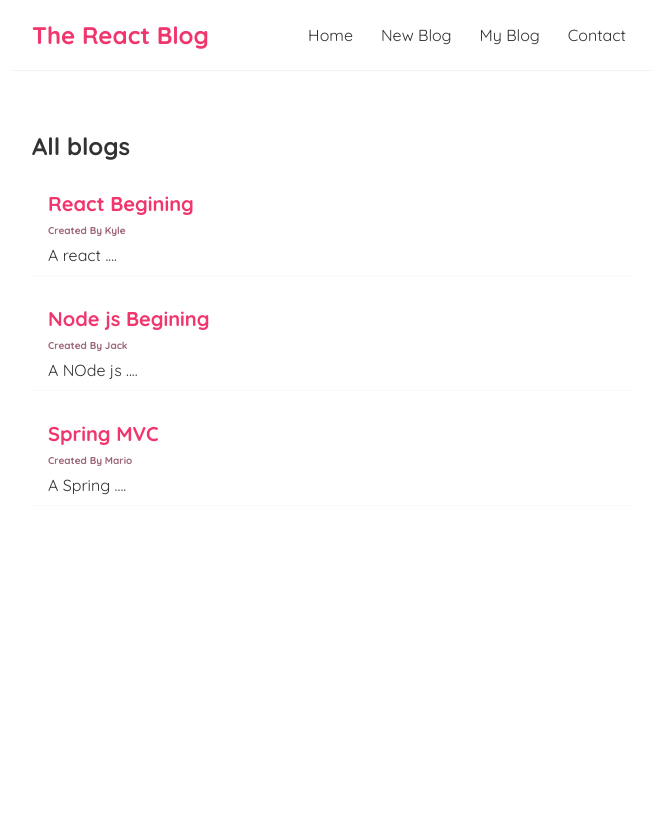
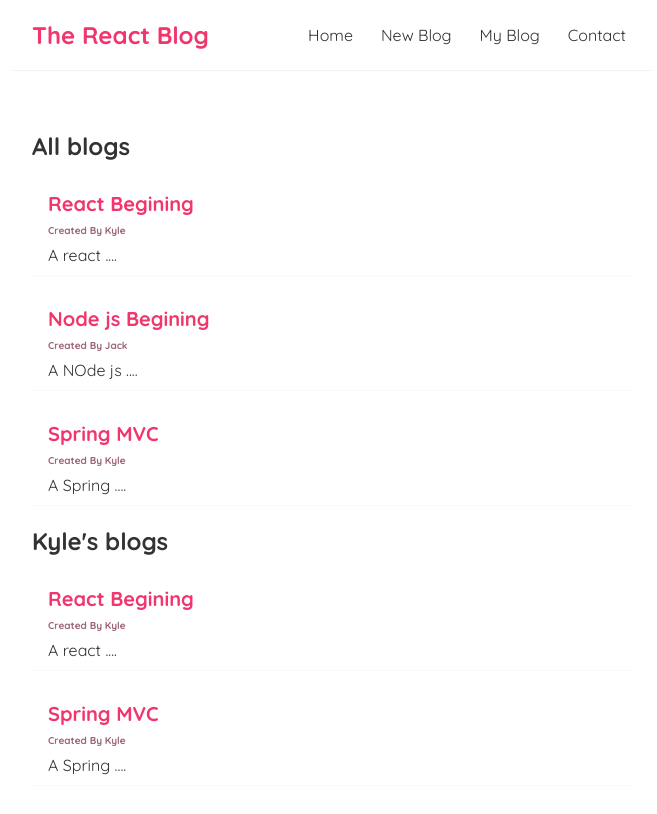
Before and after one commit to arindom38/React-Basic, a React (Create React App) app in the folder my-blog/: page / in a window 1280 px wide. Shown: the top 814 px of the page, without its empty margins (308-965 px from the left). Built offline with nearby package versions, Linux system fonts and the light colour scheme.

Commit message:
Resue component with different functionality

```diff
--- a/my-blog/src/Home.js
+++ b/my-blog/src/Home.js
@@ -6,11 +6,13 @@ const Home = () => {
     const [blogs,setBlog] = useState([
         {title: "React Begining",body:"A react ....",author:"Kyle",id:1}, //an object
         {title: "Node js Begining",body:"A NOde js ....",author:"Jack",id:2},
-        {title: "Spring MVC",body:"A Spring ....",author:"Mario",id:3},
+        {title: "Spring MVC",body:"A Spring ....",author:"Kyle",id:3},
     ])
     return (
         <div className="home">
             <BlogList blogs={blogs} title="All blogs" /> {/* Props pass value from one ccomponent to another*/}
+            {/* props can be reuse with different functionality*/}
+            <BlogList blogs={blogs.filter(blog => ( blog.author === 'Kyle'))} title="Kyle's blogs" /> {/*filtering the blogs, only kyle blogs show*/}
         </div>
      );
 }
```
